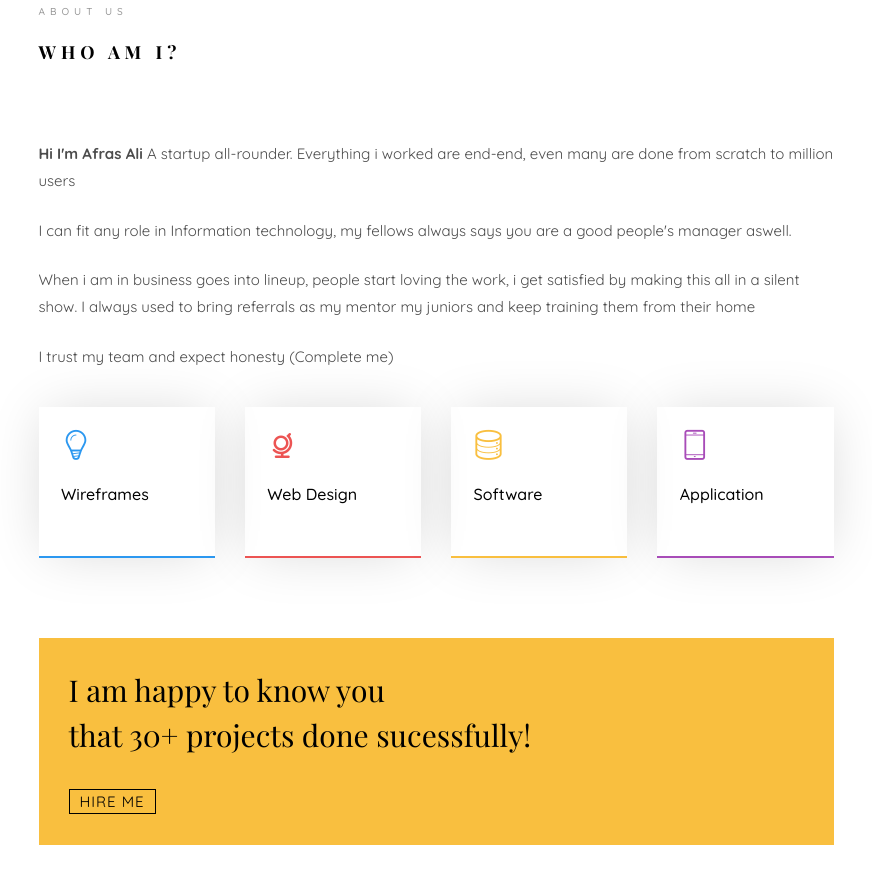
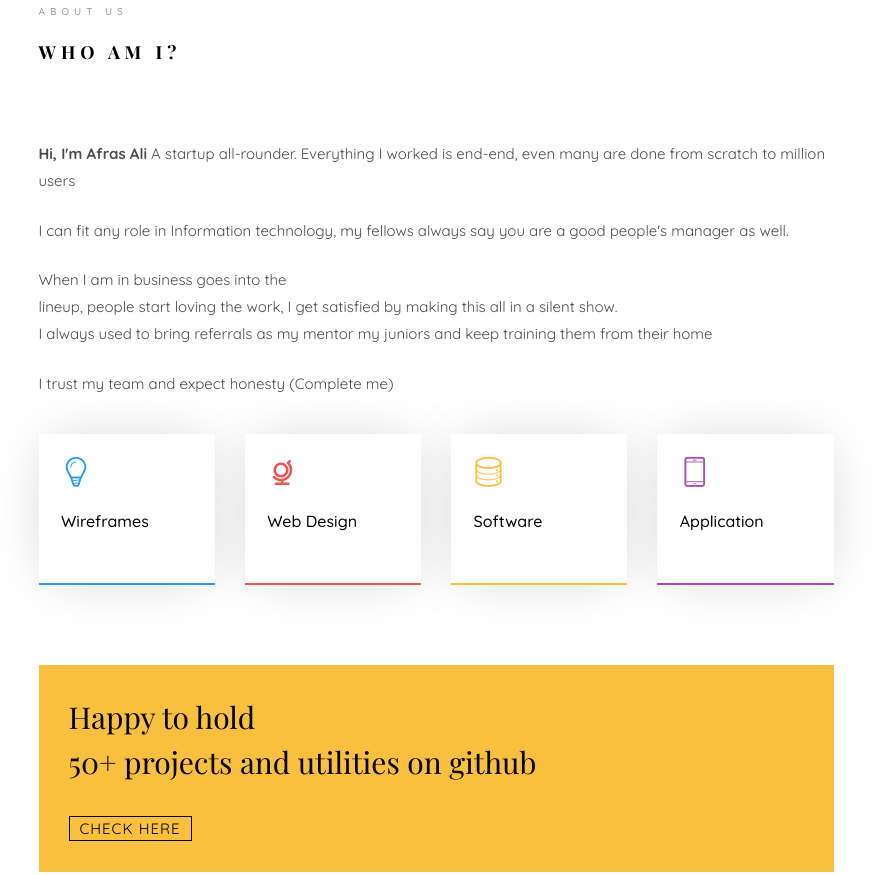
Before and after one commit to afras21/potfolio, a plain HTML site: page index.html in a window 1280 px wide. Shown: the part 1007-1882 px from the top of the page, without its empty margins (354-1226 px from the left). Drawn offline with nearby package versions, Linux system fonts and the light colour scheme; files whose address does not match are found by name; a web font is replaced by a local one.

Commit message:
Removed few

```diff
--- a/index.html
+++ b/index.html
@@ -148,10 +148,10 @@
 									<div class="about-desc">
 										<span class="heading-meta">About Us</span>
 										<h2 class="colorlib-heading">Who Am I?</h2>
-										<p><strong>Hi I'm Afras Ali</strong> A startup all-rounder. Everything i worked are end-end, even many are done from scratch to million users</p>
-										<p>I can fit any role in Information technology, my fellows always says you are a good people's manager aswell.</p>
-										<p>When i am in business goes into lineup, people start loving the work, i get satisfied by making this all in a silent show.
-										I always used to bring referrals as my mentor my juniors and keep training them from their home</p>
+										<p><strong>Hi, I'm Afras Ali</strong> A startup all-rounder. Everything I worked is end-end, even many are done from scratch to million users</p>
+										<p>I can fit any role in Information technology, my fellows always say you are a good people's manager as well.</p>
+										<p>When I am in business goes into the lineup, people start loving the work, I get satisfied by making this all in a silent show.
+										I always used to bring referrals as my mentor my juniors and keep training them from their home</p>
 										<p>I trust my team and expect honesty (Complete me)</p>
 									</div>
 								</div>
@@ -185,8 +185,8 @@
 							<div class="row">
 								<div class="col-md-12 animate-box" data-animate-effect="fadeInLeft">
 									<div class="hire">
-										<h2>I am happy to know you <br>that 30+ projects done sucessfully!</h2>
-										<a href="#" class="btn-hire">Hire me</a>
+										<h2>Happy to hold<br>50+ projects and utilities on github</h2>
+										<a href="https://github.com/afras21" target="about_blank" class="btn-hire">Check here</a>
 									</div>
 								</div>
 							</div>
@@ -550,7 +550,7 @@
 					                  <i class="icon-pen2"></i>
 					               </div>
 					               <div class="timeline-label">
-					               	<h2><a href="#">Design Co-ordinator & President Computer society of india</a> <span>2015-2016</span></h2>
+					               	<h2><a href="#">Design Co-ordinator & President - Computer Society of India</a> <span>2015-2016</span></h2>
 					                  <p>Leading a team of 10+ juniors worked on lot of inter college activities , desiging posters, certificates etc... during my college days</p>
 					               </div>
 					            </div>
@@ -576,11 +576,11 @@
 							<h2 class="colorlib-heading animate-box">Recent Work</h2>
 						</div>
 					</div>
-					<div class="row row-bottom-padded-sm animate-box" data-animate-effect="fadeInLeft">
+					<!-- <div class="row row-bottom-padded-sm animate-box" data-animate-effect="fadeInLeft">
 						<div class="col-md-12">
 							<p class="work-menu"><span><a href="#" class="active">UI Kit</a></span> <span><a href="#">Web Design</a></span> <span><a href="#">Software</a></span> <span><a href="#">Apps</a></span></p>
 						</div>
-					</div>
+					</div> -->
 					<div class="row">
 						<div class="col-md-6 animate-box" data-animate-effect="fadeInLeft">
 							<div class="project" style="background-image: url(images/img-1.jpg);">
@@ -673,11 +673,11 @@
 							</div>
 						</div>
 					</div>
-					<div class="row">
+					<!-- <div class="row">
 						<div class="col-md-12 animate-box">
 							<p><a href="#" class="btn btn-primary btn-lg btn-load-more">Load more <i class="icon-reload"></i></a></p>
 						</div>
-					</div>
+					</div> -->
 				</div>
 			</section>
 
@@ -788,9 +788,9 @@
 											<input type="submit" class="btn btn-primary btn-send-message" value="Send Message">
 										</div>
 									</form>
-									<div class="form-group">
+									<!-- <div class="form-group">
 											<input type="submit" class="btn" value="">
-										</div>
+										</div> -->
 								</div>
 
 							</div>
```
